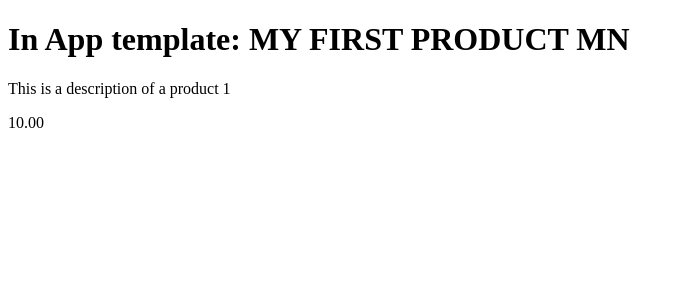
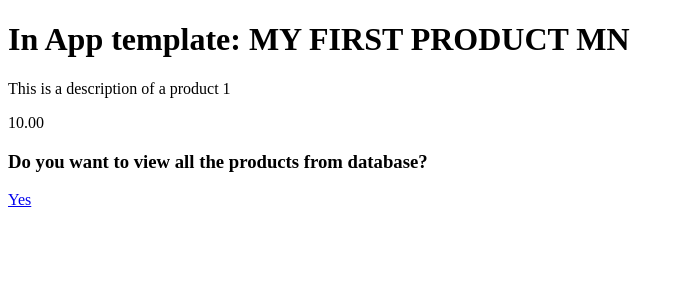
Before and after one commit to t123eus/trydjango, a Django app: page /products/1/ in a window 1280 px wide. Shown: the part 70-370 px from the top of the page, without its empty margins (0-684 px from the left). Run offline with Django 3.2, Linux system fonts and the light colour scheme; data comes from the database, SQL or seed files in the repository; both versions use the stored data as it was after the commit.

Commit message:
Use namespaces

```diff
--- a/src/products/models.py
+++ b/src/products/models.py
@@ -1,4 +1,5 @@
 from django.db import models
+from django.urls import reverse
 
 # Create your models here.
 class Product(models.Model):
@@ -9,4 +10,8 @@ class Product(models.Model):
 	featured    = models.BooleanField(default=True)
 
 	def get_absolute_url(self):
-		return f"/products/{self.id}/"
+		return reverse("products_namespace:product-detail", kwargs={"id": self.id})
+		#return f"/products/{self.id}/"
+
+	def get_product_detail_url(self):
+		return reverse("products_namespace:product-list")
--- a/src/products/templates/products/product_detail.html
+++ b/src/products/templates/products/product_detail.html
@@ -11,4 +11,11 @@
 </p>
 
 {{ object.price }}
+
+
+<form action='.' method='POST'>{% csrf_token %}
+	<h3>Do you want to view all the products from database?</h3>
+	<p><a href='{{ object.get_product_detail_url }}'>Yes</a></p>
+</form>
+
 {% endblock content %}
--- /dev/null
+++ b/src/products/urls.py
@@ -0,0 +1,17 @@
+from django.urls import path
+from .views import (
+    product_create_view,
+    product_detail_view,
+    product_update_view,
+    product_delete_view,
+    product_list_view,
+)
+
+app_name = 'products_namespace'
+urlpatterns = [
+	path('', product_list_view, name='product-list'),
+    path('create/', product_create_view, name='product-create'),
+    path('<int:id>/', product_detail_view, name='product-detail'),
+    path('<int:id>/update/', product_update_view, name='product-update'),
+    path('<int:id>/delete/', product_delete_view, name='product-delete'),
+]
--- a/src/products/views.py
+++ b/src/products/views.py
@@ -6,19 +6,6 @@ from .forms import ProductForm, RawProductForm
 from .models import Product
 
 # Create your views here.
-
-def render_initial_data(request):
-	initial_data = {
-		'title': "My initial title"
-	}
-	obj = Product.objects.get(id=1)
-	form = ProductForm(request.POST or None, initial=initial_data, instance=obj)
-	if form.is_valid():
-		form.save()
-	context = {
-		'form': form
-	}
-	return render(request, "products/product_create.html", context)
 
 
 def product_create_view(request):
@@ -31,31 +18,27 @@ def product_create_view(request):
 	}
 	return render(request, "products/product_create.html", context)
 
+def product_list_view(request):
+	queryset = Product.objects.all()
+	context = {
+		"object_list" : queryset
+	}
+	return render(request, "products/product_list.html", context)
 
-def product_detail_view(request):
-	obj = Product.objects.get(id=1)
-	# context = {
-	# 	'title': obj.title,
-	# 	'description': obj.description
-	# }
+def product_update_view(request, id):
+	obj = get_object_or_404(Product, id=id)
+	form = ProductForm(request.POST or None, instance=obj)
+	if form.is_valid():
+		form.save()
+	context = {
+		'form': form
+	}
+	return render(request, "products/product_create.html", context)
+
+def product_detail_view(request, id):
+	obj = get_object_or_404(Product, id=id)
 	context = {
 		'object': obj
-	}
-	return render(request, "products/product_detail.html", context)
-
-def dynamic_lookup_view(request, id):
-	#obj = get_object_or_404(Product, id=id)
-
-	# this does the same as get_object_or_404
-	# ------------------------------------------
-	#try:
-	obj = Product.objects.get(id=id)
-	#except Product.DoesNotExist:
-	#	raise Http404
-	# ------------------------------------------
-
-	context = {
-		'object' : obj
 	}
 	return render(request, "products/product_detail.html", context)
 
@@ -70,10 +53,3 @@ def product_delete_view(request, id):
 		'object' : obj
 	}
 	return render(request, "products/product_delete.html", context)
-
-def product_list_view(request):
-	queryset = Product.objects.all()
-	context = {
-		"object_list" : queryset
-	}
-	return render(request, "products/product_list.html", context)
--- a/src/trydjango/urls.py
+++ b/src/trydjango/urls.py
@@ -14,26 +14,18 @@ Including another URLconf
     2. Add a URL to urlpatterns:  path('blog/', include('blog.urls'))
 """
 from django.contrib import admin
-from django.urls import path
+from django.urls import include, path
 
 from pages.views import home_view, contact_view, about_view
-from products.views import (product_detail_view,
-                            product_create_view,
-                            render_initial_data,
-                            dynamic_lookup_view,
-                            product_delete_view,
-                            product_list_view)
 from math_tasks.views import task_detail_view
 
 urlpatterns = [
-	path('', home_view, name='home'),
+    path('products/', include('products.urls')),
+
+    path('', home_view, name='home'),
     path('admin/', admin.site.urls),
-	path('contact/', contact_view),
-	path('about/', about_view),
-    path('create/', render_initial_data),
-    path('product/', product_detail_view),
-    path('products/<int:id>/', dynamic_lookup_view, name='product'),
-    path('products/<int:id>/delete/', product_delete_view, name='product-delete'),
-    path('products/', product_list_view),
+    path('contact/', contact_view),
+    path('about/<int:id>/', about_view, name='product-detail'),
+
     path('task/', task_detail_view),
 ]
```
Also changed, not shown: src/db.sqlite3.
